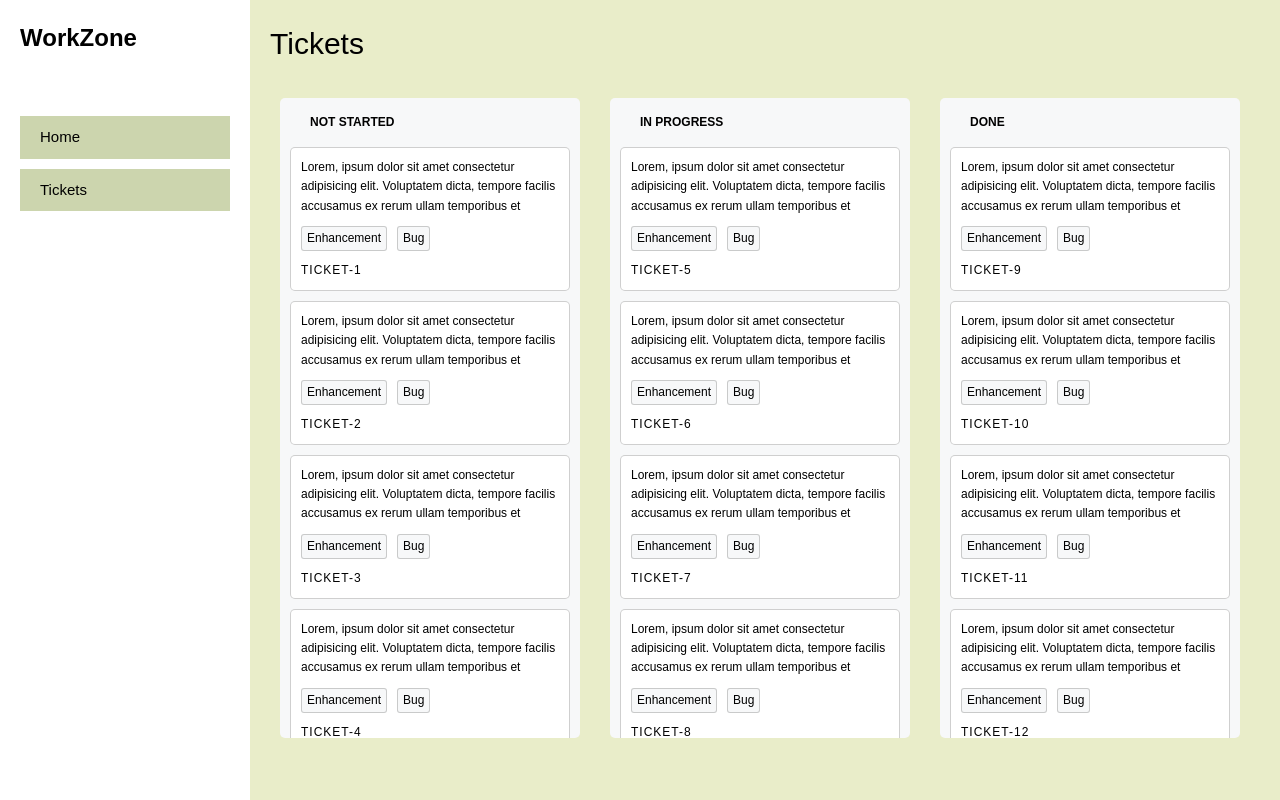
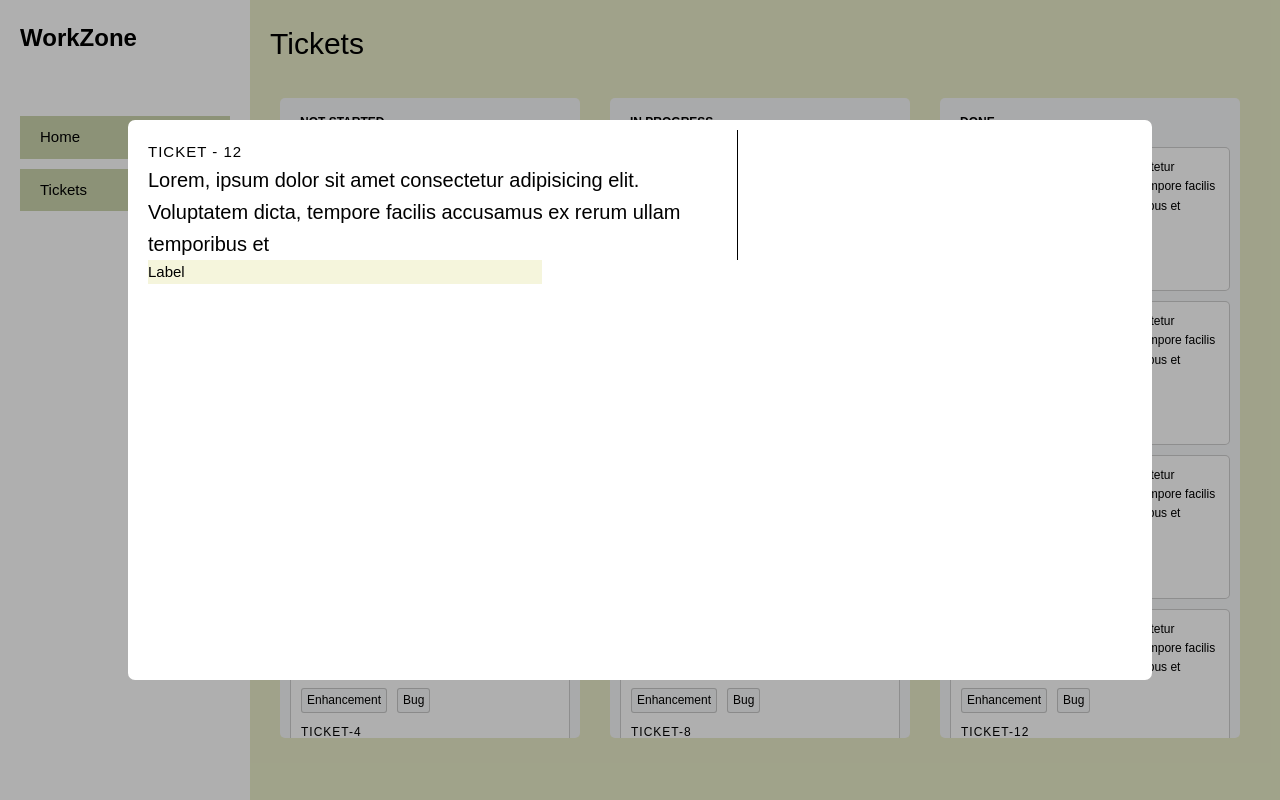
Before and after one commit to Kanna116/ticket-management-system, a Vue app: page /tickets in a window 1280 px wide. Built offline with nearby package versions, Linux system fonts and the light colour scheme; a web font is replaced by a local one.

Commit message:
ticket display modal created

```diff
--- /dev/null
+++ b/src/components/TicketDisplayModal.vue
@@ -0,0 +1,57 @@
+<template>
+  <div class="modal-screen">
+    <div class="ticket-container">
+      <div class="ticket-left">
+        <p class="ticket-id">{{ 'TICKET - 12' }}</p>
+        <h1>
+          {{
+            'Lorem, ipsum dolor sit amet consectetur adipisicing elit. Voluptatem dicta, tempore facilis accusamus ex rerum ullam temporibus et'
+          }}
+        </h1>
+      </div>
+      <div class="ticket-right">
+        <p>Label</p>
+      </div>
+    </div>
+  </div>
+</template>
+
+<script></script>
+
+<style>
+.modal-screen {
+  width: 100vw;
+  height: 100vh;
+  background-color: #00000050;
+  position: fixed;
+  top: 0;
+  left: 0;
+  display: flex;
+  align-items: center;
+  justify-content: center;
+}
+.ticket-container {
+  min-width: 50vw;
+  max-width: 80vw;
+  width: fit-content;
+  height: fit-content;
+
+  min-height: 70vh;
+  background-color: #fff;
+  border-radius: 7px;
+  padding: 10px 20px;
+}
+.ticket-container .ticket-left{
+    width: 60%;
+    height: 100%;
+    border-right: 1px solid black;
+}
+.ticket-left h1{
+    font-size: 20px;
+}
+.ticket-container .ticket-right{
+    width: 40%;
+    height: 100%;
+    background-color: beige;
+}
+</style>
--- a/src/views/TicketsView.vue
+++ b/src/views/TicketsView.vue
@@ -1,6 +1,6 @@
 <script setup>
 import { ref } from 'vue'
-// import TicketMakerModal from '../components/TicketMakerModal.vue'
+import TicketDisplayModal from '../components/TicketDisplayModal.vue'
 import NewTicketMaker from '../components/NewTicketMaker.vue'
 
 // const containerHovered = ref(false)
@@ -189,7 +189,7 @@ const closeNewTicketForm = (id) => {
         <p class="ticket-id">{{ ticket.id }}</p>
       </div>
     </div>
-    <!-- <TicketMakerModal /> -->
+    <TicketDisplayModal />
   </div>
 </template>
 
@@ -223,7 +223,7 @@ const closeNewTicketForm = (id) => {
   position: sticky;
   top: 0;
   text-transform: uppercase;
-  padding: 15px 20px;
+  padding: 15px 10px;
 }
 .ticket-details:first-of-type {
   margin-top: 0px;
```
Also changed, not shown: src/components/TicketMakerModal.vue (deleted, +0 -19 lines).
